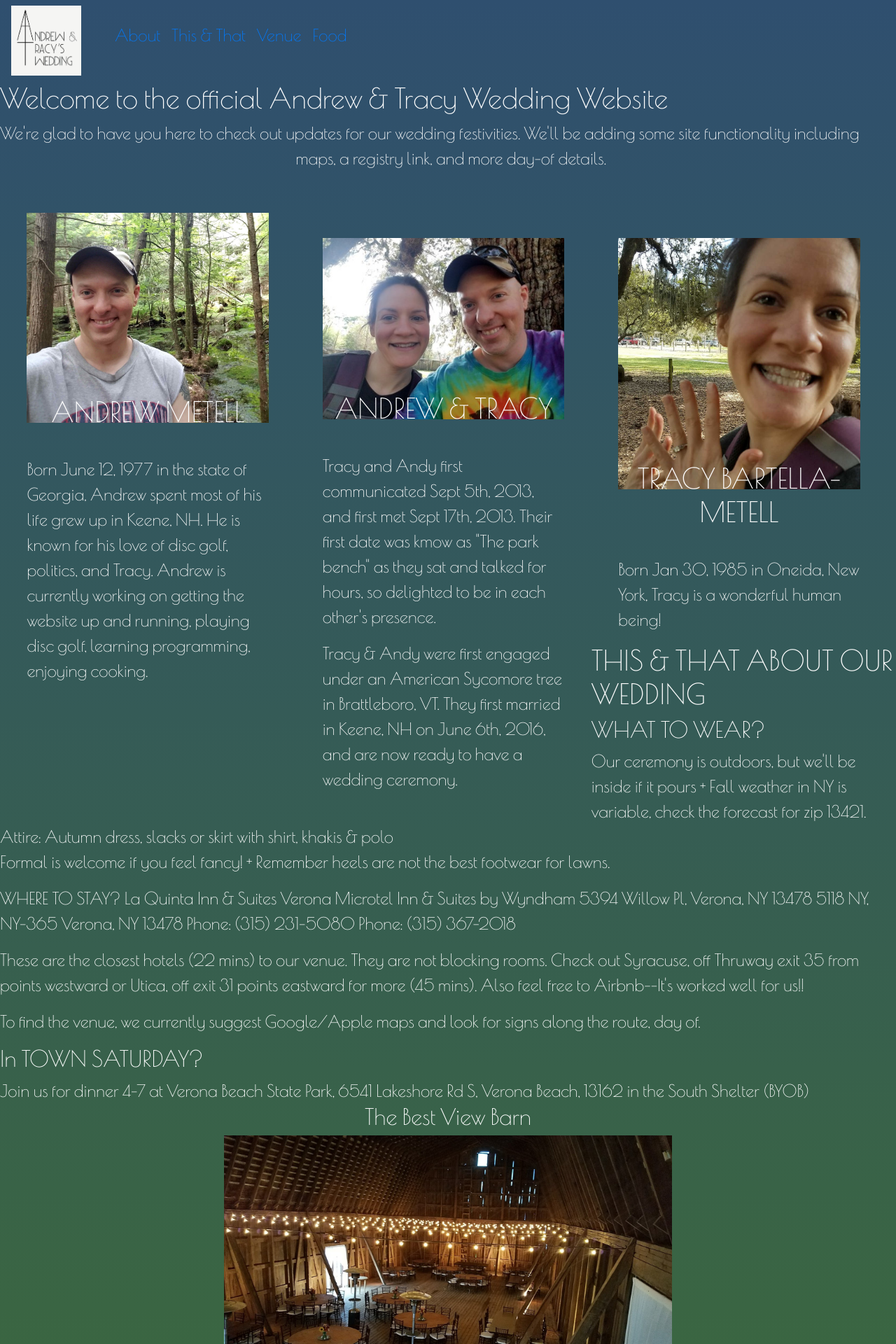
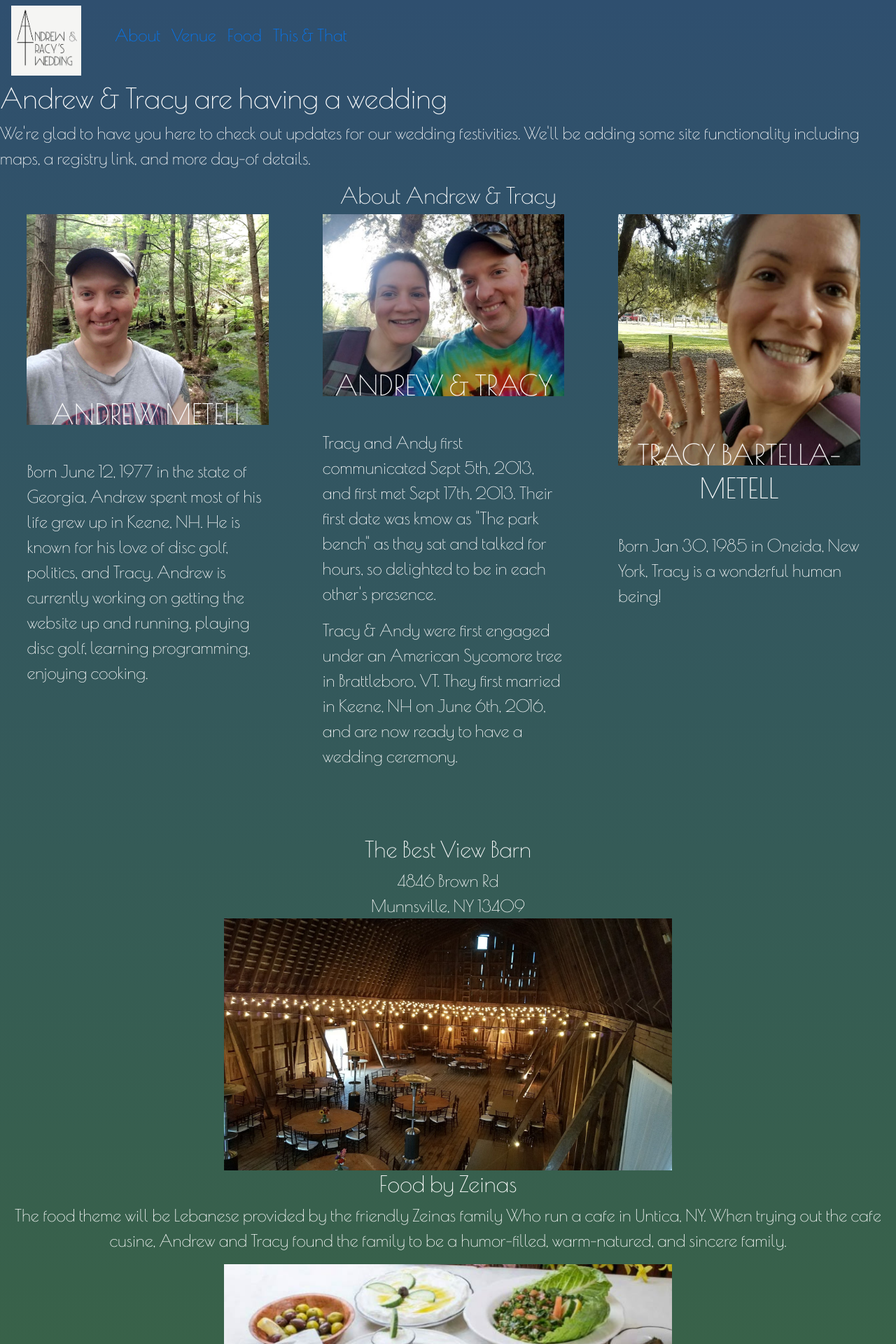
Before and after one commit to andreus42/andrewtracywedding, a Jekyll site: the page built from index.html, in a window 1280 px wide. Shown: the top 1920 px of the page at 70% size. Built offline with Jekyll 4.4.1, drawn with Linux system fonts in a browser that asks for light colours; some of the changed text lies outside the part shown.

Commit message:
Fix section centering

```diff
--- a/_includes/footer.html
+++ b/_includes/footer.html
@@ -1,7 +1,6 @@
 <footer class="footer">
   <center>
     <h3>Early fall merriment!</span></h3>
-    <nav class="navbar navbar-expand-sm navbar-dark">
     <a href="/" class="header-logo">
     <img src="images/logo6.jpg" alt="AT Logo" width="400" height="200">
     <ul class="header-nav nav-links">
--- a/_includes/header.html
+++ b/_includes/header.html
@@ -1,6 +1,5 @@
 <header class="header">
     <nav class="navbar navbar-expand-sm">
-    <!-- <nav class="navbar navbar-expand-sm bg-dark navbar-dark"> -->
     <a href="/" class="header-logo">
     <img src="images/logo3.png" alt="AT Logo" width="100" height="100">
     <ul class="header-nav nav-links">
--- a/_includes/nav-links.html
+++ b/_includes/nav-links.html
@@ -1,9 +1,6 @@
 <ul class="navbar-nav">
   <li class="nav-item">
     <a class="nav-link" href="#about">About</a>
-  </li>
-  <li class="nav-item">
-    <a class="nav-link" href="#thisandthat">This & That</a>
   </li>
   <li class="nav-item">
     <a class="nav-link" href="#venue">Venue</a>
@@ -11,4 +8,7 @@
   <li class="nav-item">
     <a class="nav-link" href="#food">Food</a>
   </li>
+  <li class="nav-item">
+    <a class="nav-link" href="#thisandthat">This & That</a>
+  </li>
 </ul>
--- a/index.html
+++ b/index.html
@@ -2,10 +2,15 @@
 layout: default
 ---
 <!-- <div class="flex-container"> -->
-  <h1>Welcome to the official Andrew & Tracy Wedding Website</h1>
+  <h1 tyle="text-align: center">Andrew & Tracy are having a wedding</h1>
   We're glad to have you here to check out updates for our wedding festivities.
   We'll be adding some site functionality including maps, a registry link, and more day-of details.
-    <div class="bio-box">
+  <a name="about">
+  <p><p>
+
+  <div class="bio-wrapper">
+  <h2 style="text-align: center;">About Andrew & Tracy</h2></a>
+  <div class="bio-box">
       <img src="images/andrew_gorge_woods.jpg">
       <h3>Andrew Metell</h3>
       <div class="bio-copy">
@@ -41,8 +46,26 @@ layout: default
       </p>
       </div>
     </div>
-<!-- </div> -->
+  </div>
+
 <div class="flex-container">
+    <center>
+      <div>
+        <a name="venue"><h2>The Best View Barn</h2></a>
+        4846 Brown Rd<br>
+        Munnsville, NY 13409<br>
+        <img src="images/best_view.jpg" height="50%" width="50%">
+      </div>
+      <div>
+        <a name="food"><h2>Food by Zeinas</h2></a>
+        <p>The food theme will be Lebanese provided by the friendly Zeinas family
+          Who run a cafe in Untica, NY. When trying out the cafe cusine, Andrew
+          and Tracy found the family to be a humor-filled, warm-natured, and sincere
+          family.
+        </p>
+        <img src="images/zeinas.jpg" height="50%" width="50%">
+      </div>
+    </center>
     <div>
       <a name="thisandthat"></a>
       <h1>THIS & THAT ABOUT OUR WEDDING</h1>
@@ -69,21 +92,10 @@ layout: default
       signs along the route, day of.
       </p>
   </div>
+  </div>
 
   <div>
   <h2>In TOWN SATURDAY?</h2>
   Join us for dinner 4-7 at Verona Beach State Park, 6541 Lakeshore Rd S,
   Verona Beach, 13162 in the South Shelter (BYOB)
   </div>
-
-  <center>
-    <div>
-      <a name="venue"><h2>The Best View Barn</h2></a>
-      <img src="images/best_view.jpg" height="50%" width="50%">
-    </div>
-    <div>
-      <a name="food"><h2>Food by Zeinas</h2></a>
-      <img src="images/zeinas.jpg" height="50%" width="50%">
-    </div>
-  </center>
-</div>
--- a/main.css
+++ b/main.css
@@ -6,20 +6,20 @@ body {
   color: #fff;
   font-size: 1.5em;
   font-family: 'Poiret One', cursive, 'helvetica', 'sans';
-  /* // background: linear-gradient(to top right, #669900 0%, #ffddbb 100%); */
   /* background: linear-gradient(to bottom, #4d1300 0%, #ffeecc 100%); */
-  background: linear-gradient(to bottom, #0033cc 0%, #009900 100%);
+  /* background: linear-gradient(to bottom, #0033cc 0%, #009900 100%); */
   background: linear-gradient(to bottom, #2f4f6f 0%, #3f6f2f 100%);
 }
 
+
 /* Nav Bar Experimentation */
-
-/* .navbar .navbar-nav {
+.navbar .footer-navbar-nav {
   display: inline-block;
   float: none;
   vertical-align: top;
 }
 
+/*
 .navbar .navbar-collapse {
   text-align: center;
 } */
@@ -73,19 +73,18 @@ body {
   height: 40vh;
 }
 
-
 /* BIO STYLES */
 .bio-wrapper {
   font-size: 24px;
   margin: auto;
-  max-width: 960px;
+  /* max-width: 960px; */
   overflow: hidden;
 }
 .bio-box {
   box-sizing: border-box;
   float: left;
   font-size: 1rem;
-  margin: 6rem 0 0;
+  margin: 0rem 0rem 5rem 0;
   padding: 0 3%;
   width: 33%;
 }
```
Also changed, not shown: 3 other files.
